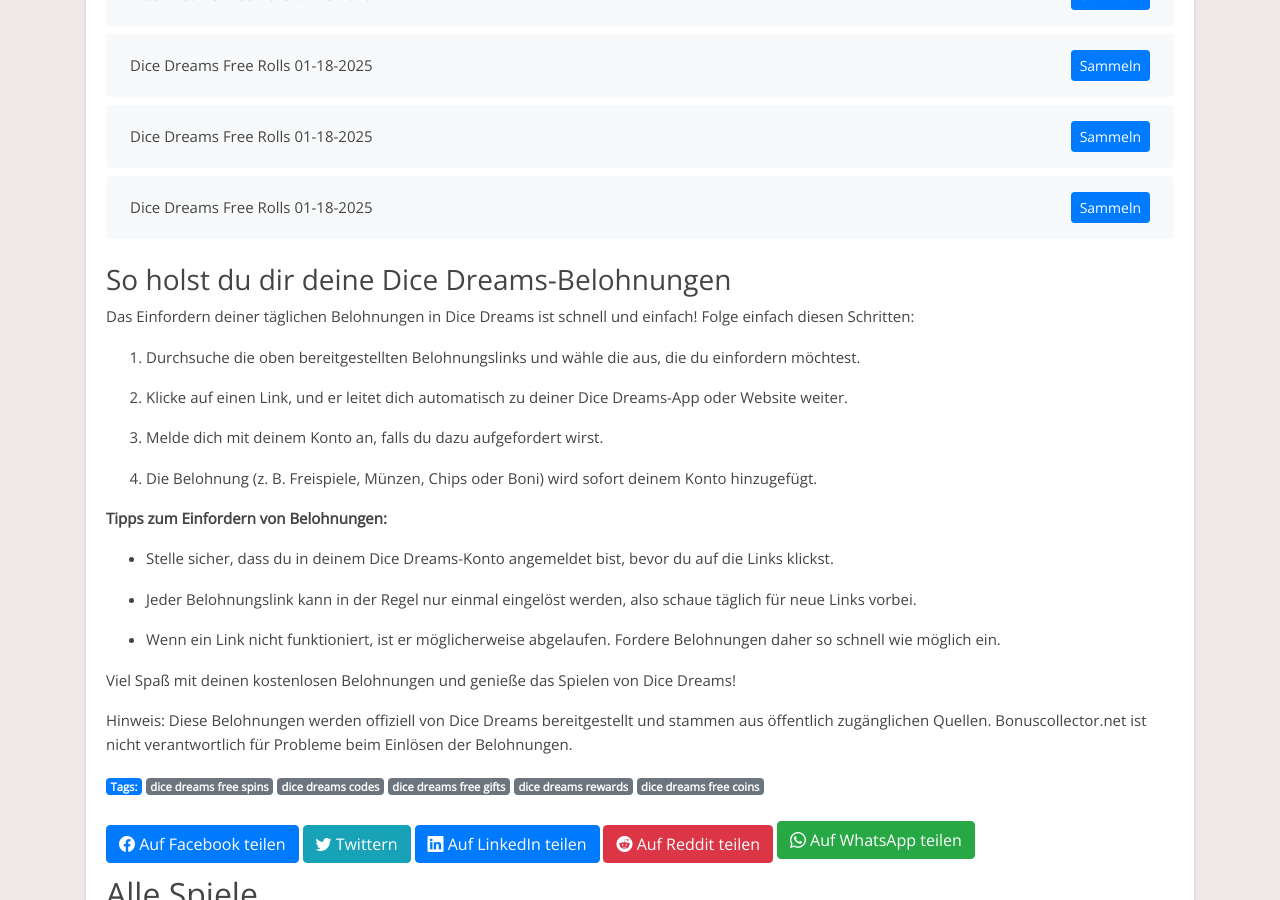
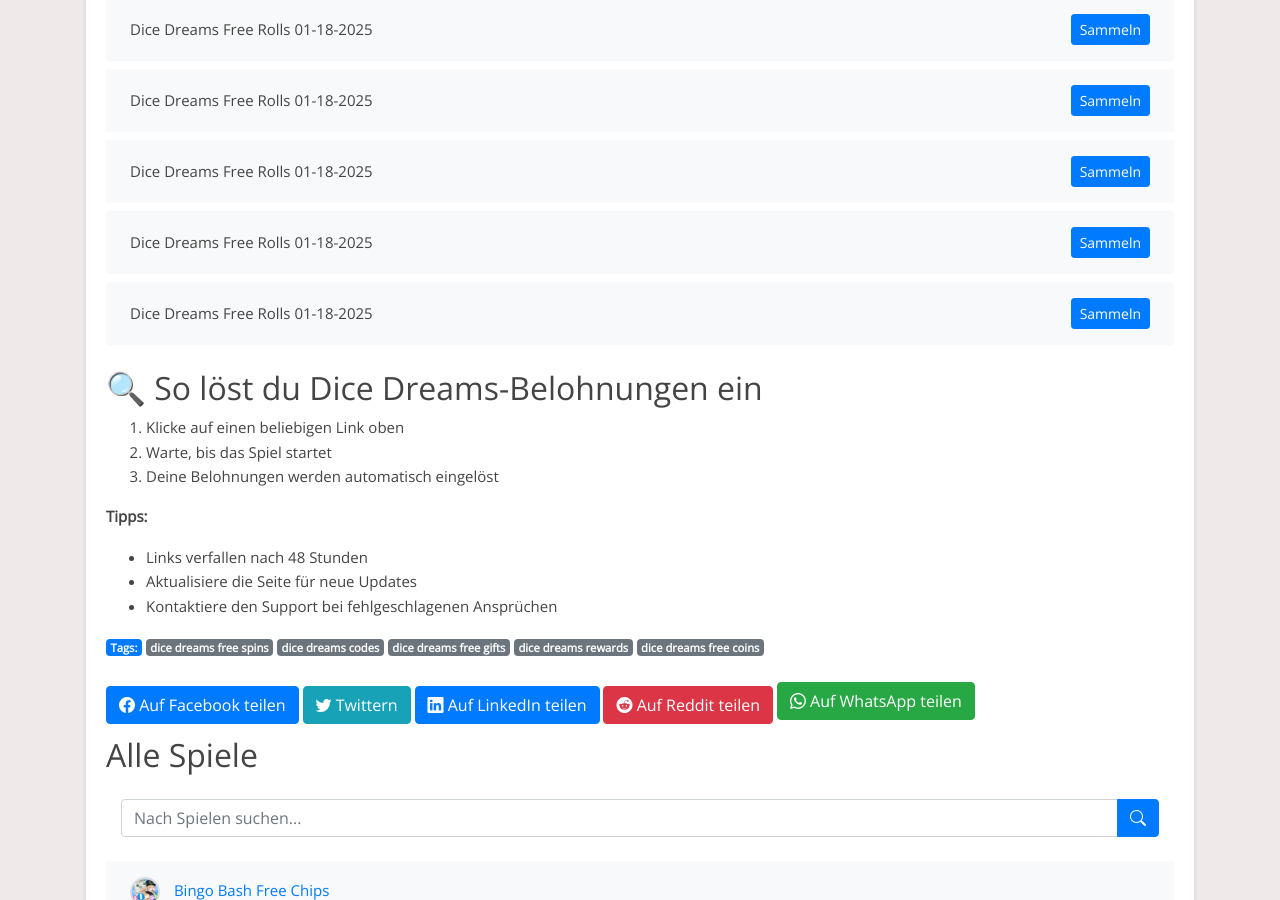
Before and after one commit to Prollad99/bs-de, a Jekyll site: the page built from _posts/2025-01-18-dice-dreams.md, in a window 1280 px wide and 900 px high, scrolled down 7477 px. Built offline with Jekyll 4.4.1, drawn with Linux system fonts in a browser that asks for light colours; some of the changed text lies outside the part shown.

Commit message:
Update dice-dreams content

```diff
--- a/_includes/dice-dreams_footer.html
+++ b/_includes/dice-dreams_footer.html
@@ -1,27 +1,9 @@
-### So holst du dir deine Dice Dreams-Belohnungen
+## 🔍 So löst du Dice Dreams-Belohnungen ein
+1. Klicke auf einen beliebigen Link oben
+2. Warte, bis das Spiel startet
+3. Deine Belohnungen werden automatisch eingelöst
 
-
-Das Einfordern deiner täglichen Belohnungen in Dice Dreams ist schnell und einfach! Folge einfach diesen Schritten:
-
-1. Durchsuche die oben bereitgestellten Belohnungslinks und wähle die aus, die du einfordern möchtest.
-
-2. Klicke auf einen Link, und er leitet dich automatisch zu deiner Dice Dreams-App oder Website weiter.
-
-3. Melde dich mit deinem Konto an, falls du dazu aufgefordert wirst.
-
-4. Die Belohnung (z. B. Freispiele, Münzen, Chips oder Boni) wird sofort deinem Konto hinzugefügt.
-
-
-**Tipps zum Einfordern von Belohnungen:**
-
-- Stelle sicher, dass du in deinem Dice Dreams-Konto angemeldet bist, bevor du auf die Links klickst.
-
-- Jeder Belohnungslink kann in der Regel nur einmal eingelöst werden, also schaue täglich für neue Links vorbei.
-
-- Wenn ein Link nicht funktioniert, ist er möglicherweise abgelaufen. Fordere Belohnungen daher so schnell wie möglich ein.
-
-
-Viel Spaß mit deinen kostenlosen Belohnungen und genieße das Spielen von Dice Dreams!
-
-
-Hinweis: Diese Belohnungen werden offiziell von Dice Dreams bereitgestellt und stammen aus öffentlich zugänglichen Quellen. Bonuscollector.net ist nicht verantwortlich für Probleme beim Einlösen der Belohnungen.
+**Tipps:**
+- Links verfallen nach 48 Stunden
+- Aktualisiere die Seite für neue Updates
+- Kontaktiere den Support bei fehlgeschlagenen Ansprüchen
--- a/_includes/dice-dreams_post.html
+++ b/_includes/dice-dreams_post.html
@@ -1,13 +1,17 @@
-Entdecke tägliche Dice Dreams-Belohnungen!
+### 🎮 Dice Dreams Kostenlose Belohnungen (Aktualisiert: $(date +'%Y-%m-%d'))
 
+Erhalte täglich aktualisierte Dice Dreams-Links für:
+✅ Kostenlose Spins
+✅ Bonusmünzen
+✅ Zeitlich begrenzte Angebote
 
-Bist du ein Fan von Dice Dreams und möchtest dein Spielerlebnis verbessern? Du bist hier genau richtig! Diese Seite ist allen Dice Dreams-Enthusiasten gewidmet, die täglich kostenlose Belohnungen einfordern möchten. Hier findest du die neuesten Links, um Freispiele, Münzen, Chips und andere spannende Boni zu sammeln, damit du das Spiel noch mehr genießen kannst.
+**Warum unsere Links verwenden?**
+- Alle 30 Minuten aktualisiert
+- Funktioniert auf allen Geräten
+- Kein Login erforderlich
 
+⚠️ Voraussetzungen:
+- Neueste Spielversion installiert
+- Stabile Internetverbindung
 
-Dice Dreams ist ein unterhaltsames Spiel, das von Millionen geliebt wird. Ob du höhere Level erreichen oder einfach nur den Nervenkitzel genießen möchtest – unsere täglichen Belohnungslinks halten dich im Spiel.
-
-
-Hinweis: Dice Dreams ist eine kostenlose App, die ausschließlich zu Unterhaltungszwecken entwickelt wurde. Bonuscollector.net ist eine unabhängige Plattform und steht in keiner Verbindung zu den Entwicklern oder Eigentümern von Dice Dreams.
-
-
-Schau täglich vorbei, um sicherzustellen, dass du keine Belohnung verpasst!
+*Überprüft und funktionsfähig ab $(date +'%Y-%m-%d')*
```
